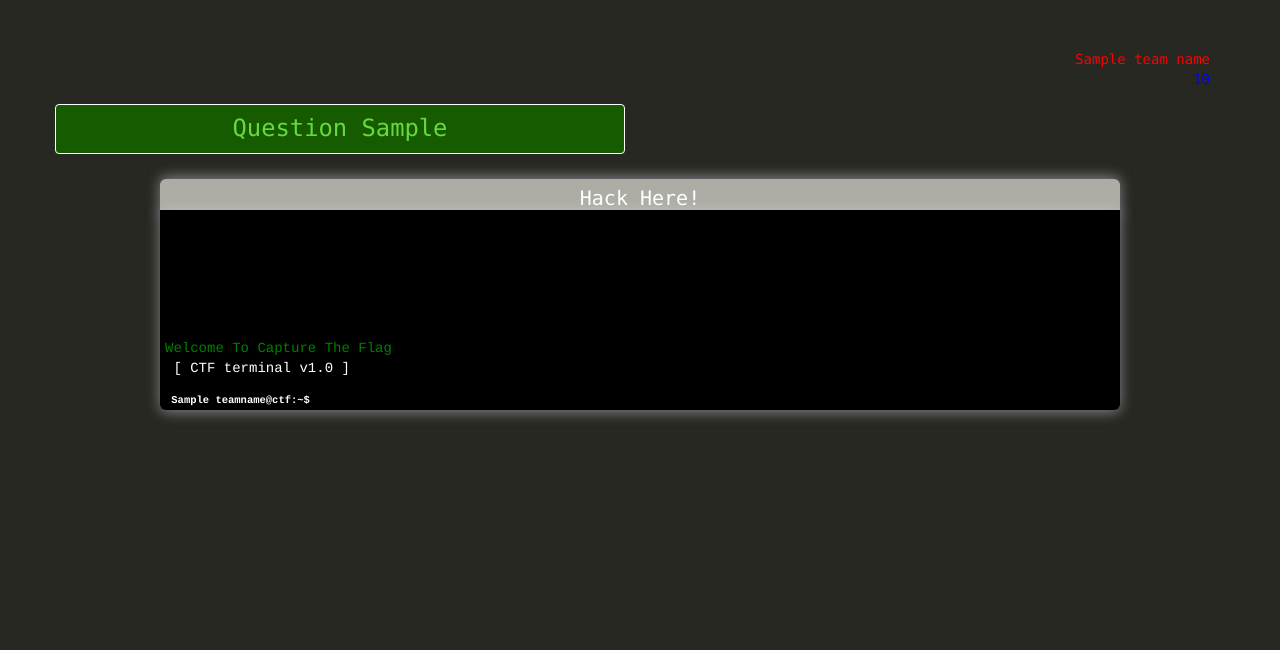
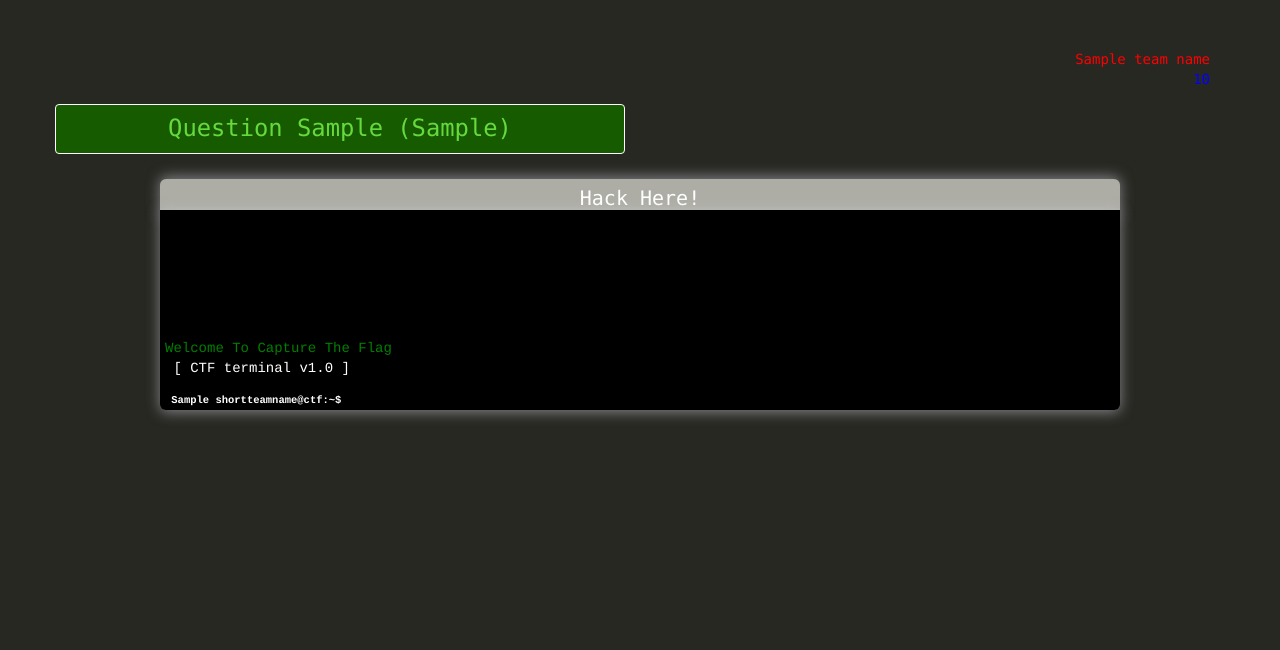
Before and after one commit to anweshaiitp/CaptureTheFlag-dep, a Django app: template game_ctf/templates/game_ctf/home.html in a window 1280 px wide. Shown: the part 51-701 px from the top of the page. Run offline with Django 3.2, Linux system fonts and the light colour scheme; the template is opened without the code that fills it: most values are stand-ins (such as "Sample title", 1, 10 or a date in 2020); some libraries are stand-ins or nearby versions.

Commit message:
Small Fix

```diff
--- a/game_ctf/templates/game_ctf/home.html
+++ b/game_ctf/templates/game_ctf/home.html
@@ -38,7 +38,7 @@
 		</div>
 	</div>
 	<div class="row info_message text-center hideMe">
-		<div class="col-md-12">
+		<div class="col-md-12" id="info_messages">
 			{% if messages %}
 			    {% for message in messages %}
 			    <span {% if message.tags %} class="{{ message.tags }}"{% endif %}>{{ message }}</span>
@@ -57,7 +57,7 @@
 	    						{% else %}
 	    						<div class="question-box unanswered" id="{{ question.0 }}">
 	    						{% endif %}
-	    							<a class="flo-green glow"href="/question/{{ question.0 }}">Question {{ question.0 }}</a>
+	    							<a class="flo-green glow"href="/question/{{ question.0 }}" target="_blank">Question {{ question.0 }} ({{ question.2 }})</a>
 	    						</div>
 	    					</div>
 	    				{% if forloop.last %}
@@ -70,7 +70,7 @@
 	    						{% else %}
 	    						<div class="question-box unanswered" id="{{ question.0 }}">
 	    						{% endif %}
-	    							<a class="flo-green glow"href="/question/{{ question.0 }}">Question {{ question.0 }}</a>
+	    							<a class="flo-green glow"href="/question/{{ question.0 }}" target="_blank">Question {{ question.0 }} ({{ question.2 }})</a>
 	    						</div>
 	    					</div>
 	    				</div>
@@ -86,7 +86,7 @@
 	<div class="terminalhistory" id="terminalhistory" style="position:absolute;bottom:32px;margin-top:32px">
 	</div>
 	<div class="bottom" style="position:absolute;bottom:0px;">
-		<div class="label" class="flo-green" >{{ teamname }}@ctf:~$ </div>
+		<div class="label" class="flo-green" >{{ shortteamname }}@ctf:~$ </div>
 		<div id="input"></div>
 	</div>
 
@@ -157,6 +157,10 @@ position:absolute;
 bottom:0px;
 padding-left: 80px;
 }
+.answered {
+   pointer-events: none;
+   cursor: default;
+}
 </style>
 <script type="text/javascript">
 addTerminalHistory("Welcome To Capture The Flag",'line','green');
@@ -176,7 +180,7 @@ function afterCommandEntered()
 {
 	$('.terminal').cssConsole('reset');
 }
-var precmdtag = "{{ teamname }}@ctf:~$ ";
+var precmdtag = "{{ shortteamname }}@ctf:~$ ";
 $('.label').innerHTML = precmdtag;
 var cmd_history = [];
 
@@ -191,7 +195,7 @@ $(document).ready(function(){
 			var color = 'white';
 			var usage = "&nbsp;&nbsp;Usage : ans -q &lt;QuestionNo&gt; -f &lt;Flag&gt;<br>&nbsp;&nbsp;&nbsp;Example : ans -q 1 -f got_my_flag";
 			var commands = spans[0].innerHTML.replace(new RegExp("<([^>]+)>","gm"),"").replace(/<\/span>/g,"");
-			var cmds = commands.split(" ");
+			var cmds = commands.replace(/  +/g, ' ').split(" ");
 			if(cmds.length == 0 || cmds[0]=="")
 			{
 				output = "&nbsp;&nbsp;No Commands Entered!\nEnter `help` for manual";
@@ -307,4 +311,21 @@ function checkKey(e) {
 
 
 </script>
+<script type="text/javascript">
+setMessageHide();
+$(document).ready(function() {
+        $('.answered').click(function() {
+        	document.getElementById("info_messages").innerHTML = "<span>Already Soved : Why Solve Again??</span>";
+        	setMessageHide();
+
+        });
+    });
+function setMessageHide(){
+	document.getElementById("info_messages").style.visibility = "visible";
+	setTimeout(function() {
+		document.getElementById("info_messages").style.visibility = "hidden";
+	 }, 5000);
+}
+
+</script>
 </body>
--- a/game_ctf/templates/game_ctf/leaderboard.html
+++ b/game_ctf/templates/game_ctf/leaderboard.html
@@ -11,7 +11,7 @@
     {% load staticfiles %}
     <link rel='shortcut icon' type='image/x-icon' href="{% static 'favicon.ico' %}" />
     <link href="{% static 'bootstrap-3.3.6-dist/css/bootstrap.min.css' %}" rel="stylesheet" media="screen">
-    <title>Home</title>
+    <title>Leaderboard</title>
 
     <!-- IE10 viewport hack for Surface/desktop Windows 8 bug -->
     <link href="{% static 'css/ie10-viewport-bug-workaround.css' %}" rel="stylesheet">
--- a/game_ctf/templates/game_ctf/rules.html
+++ b/game_ctf/templates/game_ctf/rules.html
@@ -11,7 +11,7 @@
     {% load staticfiles %}
     <link rel='shortcut icon' type='image/x-icon' href="{% static 'favicon.ico' %}" />
     <link href="{% static 'bootstrap-3.3.6-dist/css/bootstrap.min.css' %}" rel="stylesheet" media="screen">
-    <title>Home</title>
+    <title>Rules</title>
 
     <!-- IE10 viewport hack for Surface/desktop Windows 8 bug -->
     <link href="{% static 'css/ie10-viewport-bug-workaround.css' %}" rel="stylesheet">
--- a/game_ctf/views.py
+++ b/game_ctf/views.py
@@ -32,12 +32,12 @@ def home(request):
 	for ques in questions:
 		question_status_obj = QuestionStatus.objects.filter(team_id = request.user).filter(question_id = ques).filter(question_status = 'AW')
 		if len(question_status_obj) == 1 :
-			_questions.append( ( ques.pk,True) )	#Solved
+			_questions.append( ( ques.pk,True,ques.points) )	#Solved
 		else:
-			_questions.append( ( ques.pk,False) )	#Unsolved
+			_questions.append( ( ques.pk,False,ques.points) )	#Unsolved
 
 
-	return render(request, template_path['home'],{'teamname':team_name,'questions':_questions, 'score':score, 'team_name' :team_name})
+	return render(request, template_path['home'],{'shortteamname':team_name[:5],'questions':_questions, 'score':score, 'team_name' :team_name})
 
 
 @login_required
```
Also changed, not shown: 1 other file.
